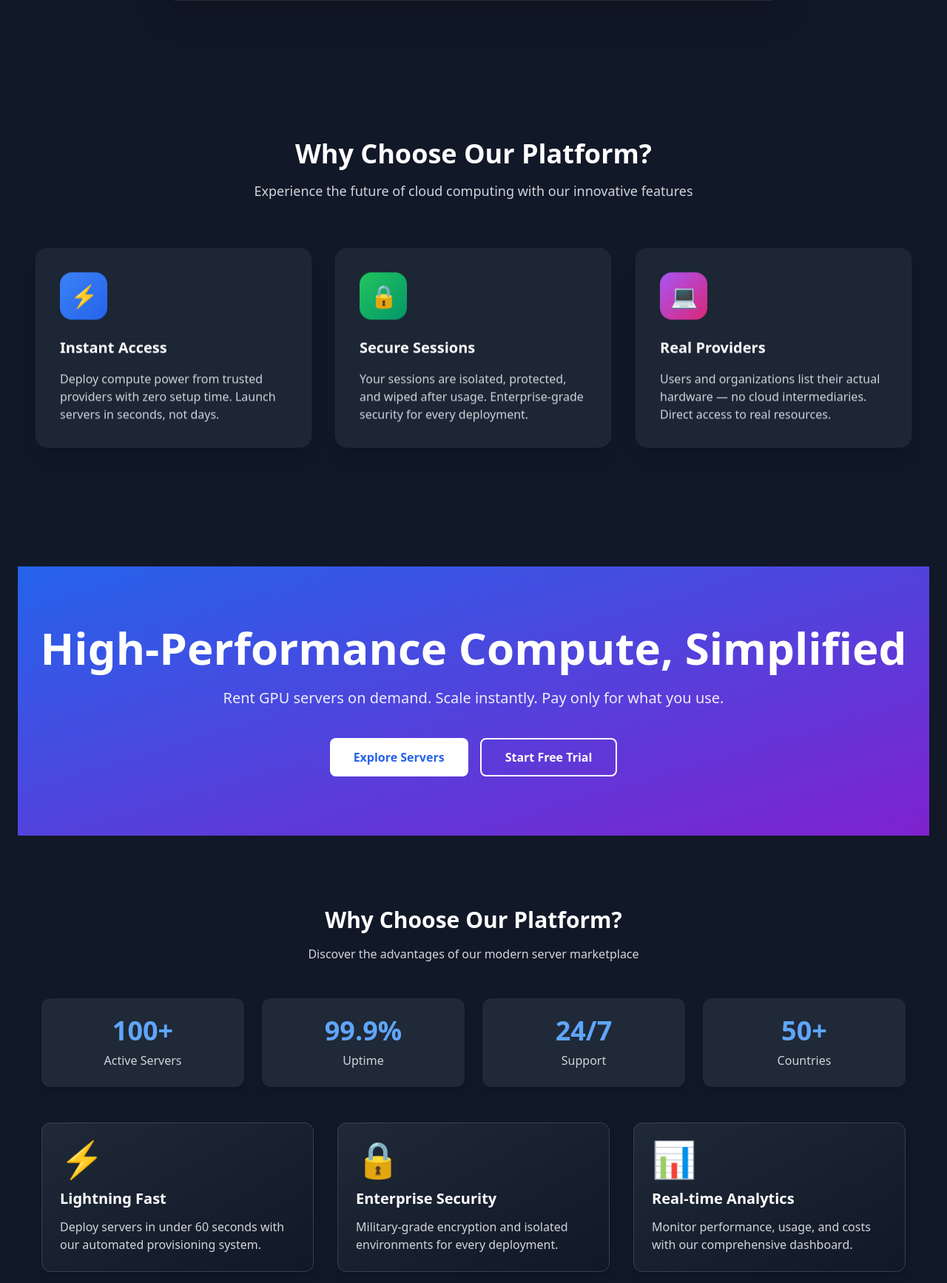
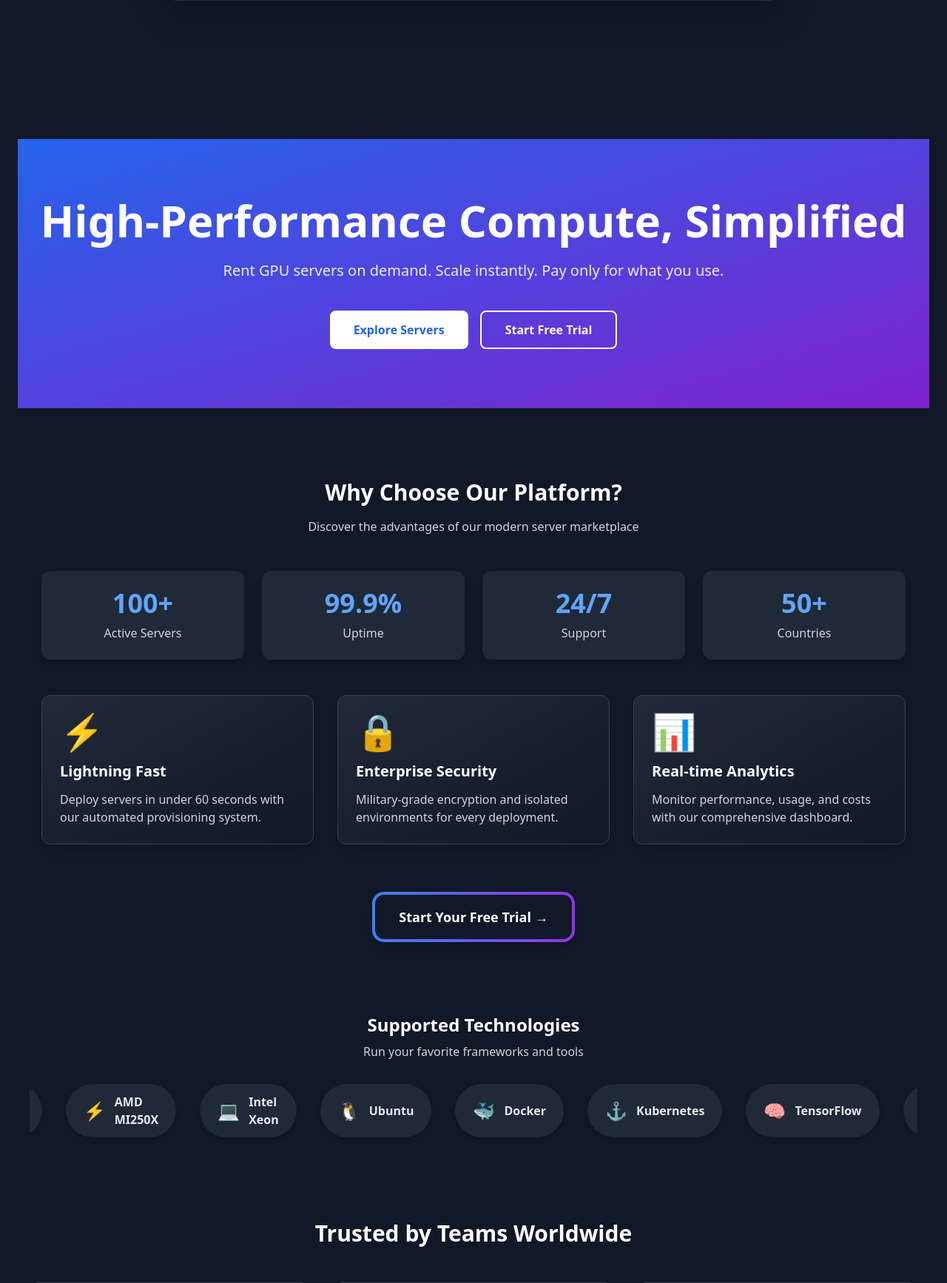
Before and after one commit to koursi-bachar-opit/initial_push, a FastAPI app: page / in a window 1280 px wide. Shown: the part 621-2356 px from the top of the page at 74% size. Run offline with FastAPI, Linux system fonts and the light colour scheme; some libraries are stand-ins or nearby versions.

Commit message:
style: landing page

```diff
--- a/frontend/templates/index.html
+++ b/frontend/templates/index.html
@@ -45,55 +45,6 @@
       </div>
     </section>
 
-    <!-- Floating Cards Section with Parallax -->
-    <section class="cards-section py-20 relative z-10">
-      <div class="max-w-7xl mx-auto px-6">
-        <div class="text-center mb-16">
-          <h2 class="text-3xl md:text-4xl font-bold text-gray-900 dark:text-white mb-4">
-            Why Choose Our Platform?
-          </h2>
-          <p class="text-gray-600 dark:text-gray-300 max-w-2xl mx-auto text-lg">
-            Experience the future of cloud computing with our innovative features
-          </p>
-        </div>
-
-        <div class="grid grid-cols-1 md:grid-cols-3 gap-8">
-          <!-- Card 1 -->
-          <div class="card-item bg-white/90 dark:bg-gray-800/90 backdrop-blur-sm rounded-2xl p-8 border border-white/20 dark:border-gray-700/20 shadow-xl hover:shadow-2xl transition-all duration-500 transform hover:-translate-y-2">
-            <div class="icon-wrapper mb-6 inline-flex items-center justify-center w-16 h-16 rounded-2xl bg-gradient-to-br from-blue-500 to-blue-600 text-white text-3xl">
-              ⚡
-            </div>
-            <h3 class="text-xl font-bold text-gray-900 dark:text-white mb-4">Instant Access</h3>
-            <p class="text-gray-600 dark:text-gray-300">
-              Deploy compute power from trusted providers with zero setup time. Launch servers in seconds, not days.
-            </p>
-          </div>
-
-          <!-- Card 2 -->
-          <div class="card-item bg-white/90 dark:bg-gray-800/90 backdrop-blur-sm rounded-2xl p-8 border border-white/20 dark:border-gray-700/20 shadow-xl hover:shadow-2xl transition-all duration-500 transform hover:-translate-y-2 delay-100">
-            <div class="icon-wrapper mb-6 inline-flex items-center justify-center w-16 h-16 rounded-2xl bg-gradient-to-br from-green-500 to-emerald-600 text-white text-3xl">
-              🔒
-            </div>
-            <h3 class="text-xl font-bold text-gray-900 dark:text-white mb-4">Secure Sessions</h3>
-            <p class="text-gray-600 dark:text-gray-300">
-              Your sessions are isolated, protected, and wiped after usage. Enterprise-grade security for every deployment.
-            </p>
-          </div>
-
-          <!-- Card 3 -->
-          <div class="card-item bg-white/90 dark:bg-gray-800/90 backdrop-blur-sm rounded-2xl p-8 border border-white/20 dark:border-gray-700/20 shadow-xl hover:shadow-2xl transition-all duration-500 transform hover:-translate-y-2 delay-200">
-            <div class="icon-wrapper mb-6 inline-flex items-center justify-center w-16 h-16 rounded-2xl bg-gradient-to-br from-purple-500 to-pink-600 text-white text-3xl">
-              💻
-            </div>
-            <h3 class="text-xl font-bold text-gray-900 dark:text-white mb-4">Real Providers</h3>
-            <p class="text-gray-600 dark:text-gray-300">
-              Users and organizations list their actual hardware — no cloud intermediaries. Direct access to real resources.
-            </p>
-          </div>
-        </div>
-      </div>
-    </section>
-
     <!-- REACT Showcase -->
     <section id="react-showcase" class="py-20 relative z-10">
       <div id="react-root"></div>
@@ -130,9 +81,10 @@
 </div> <!-- End parallax-container -->
 
 <!-- Parallax JavaScript -->
+<!-- All JavaScript in one place -->
 <script>
   document.addEventListener('DOMContentLoaded', function() {
-    // Simple parallax effect
+    // 1. Simple parallax effect
     const parallaxContainer = document.querySelector('.parallax-container');
     const bgLayers = document.querySelectorAll('.parallax-bg, .parallax-bg-2, .parallax-bg-3');
     const cardItems = document.querySelectorAll('.card-item');
@@ -158,7 +110,7 @@
       });
     }
 
-    // Smooth scroll for anchor links
+    // 2. Smooth scroll for anchor links
     document.querySelectorAll('a[href^="#"]').forEach(anchor => {
       anchor.addEventListener('click', function (e) {
         e.preventDefault();
@@ -171,22 +123,8 @@
         }
       });
     });
-  });
-</script>
 
-<!-- INLINE SCRIPT - Load React -->
-<script>
-  // Try to load React
-  const script = document.createElement('script');
-  script.src = '/static/react/assets/index.js';
-  script.type = 'module';
-  document.body.appendChild(script);
-</script>
-
-<!-- Add this script AFTER your existing parallax JavaScript but BEFORE the closing block -->
-<script>
-  // Intersection Observer for fade-in animations
-  document.addEventListener('DOMContentLoaded', function() {
+    // 3. Intersection Observer for fade-in animations
     const observer = new IntersectionObserver((entries) => {
       entries.forEach(entry => {
         if (entry.isIntersecting) {
@@ -199,6 +137,12 @@
       observer.observe(section);
     });
   });
+
+  // 4. Load React (outside DOMContentLoaded so it loads immediately)
+  const script = document.createElement('script');
+  script.src = '/static/react/assets/index.js';
+  script.type = 'module';
+  document.body.appendChild(script);
 </script>
 
 {% endblock %}
```
